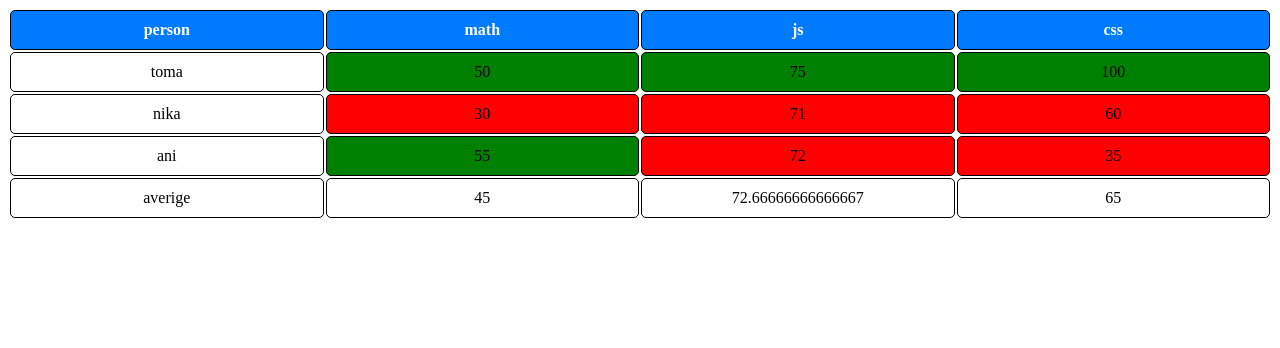
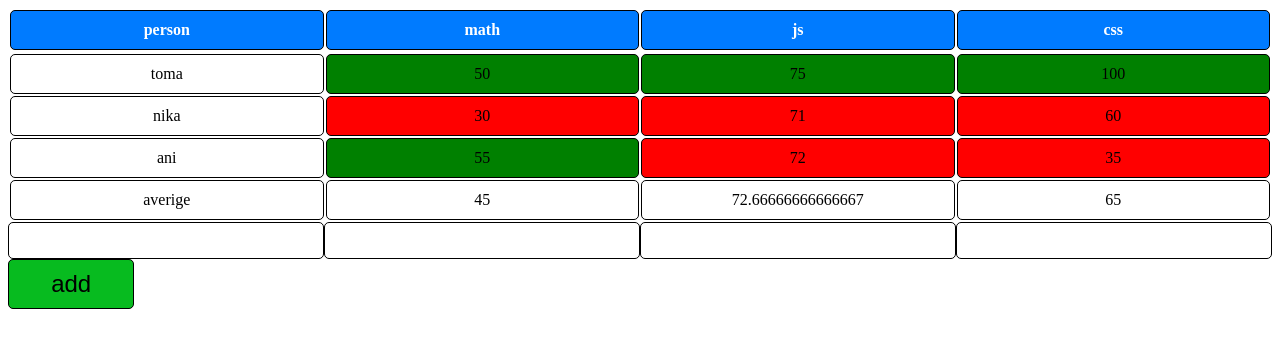
Before and after one commit to jabishvili27/js-table, a plain HTML site: page index.html in a window 1280 px wide. Drawn offline with Linux system fonts and the light colour scheme.

Commit message:
Add files via upload

```diff
--- a/index.html
+++ b/index.html
@@ -7,14 +7,31 @@
 </head>
 
 <body>
-    <table class="table">
+    <table>
+
         <tr>
             <th> person </th>
             <th> math </th>
             <th> js </th>
             <th> css </th>
-        </tr>
+
+                </tr>
+
     </table>
+    <table class="table">
+
+
+
+    </table>
+    <form class="add">
+        <input class="add0" id="add1" type="text">
+        <input class="add0" id="add2" type="text">
+        <input class="add0" id="add3" type="text">
+        <input class="add0" id="add4" type="text">
+
+    </form>
+    <button onclick="myfunction()" class="butt"> add</button>
+
     <script src="./main.js"></script>
 </body>
 
--- a/main.js
+++ b/main.js
@@ -13,6 +13,9 @@ let person = [
   },
 ];
 const table = document.querySelector(".table");
+function addTable(){
+
+
 for (let i = 0; i < person.length; i++) {
   let row = document.createElement("tr");
   let name = document.createElement("td");
@@ -91,3 +94,25 @@ for (var i = 0; i < person.length; i++) {
     document.querySelector(`.css${i}`).style.backgroundColor = "green";
   }
 }
+}
+addTable();
+let add1=document.querySelector("#add1");
+let add2=document.querySelector("#add2");
+let add3=document.querySelector("#add3");
+let add4=document.querySelector("#add4");
+let butt=document.querySelector(".butt");
+
+function myfunction(){
+  var obj ={
+    name:add1.value,
+    score:[parseInt(add2.value),parseInt(add3.value),parseInt(add4.value)]
+  }
+  person.push(obj);
+  console.log(person);
+  table.innerHTML="";
+  addTable();
+  add1.value="";
+  add2.value="";
+  add3.value="";
+  add4.value="";
+}
--- a/style.css
+++ b/style.css
@@ -11,6 +11,17 @@ th {
   border: 1px #000000 solid;
   border-radius: 5px;
 }
+.add{
+  display: flex;
+  width:100%;
+
+}
+.add0{
+  width: 25%;
+  padding: 10px;
+  border: 1px #000000 solid;
+  border-radius: 5px;
+}
 
 td {
   width: 25%;
@@ -18,3 +29,13 @@ td {
   border: 1px #000000 solid;
   border-radius: 5px;
 }
+.butt{
+  width: 10%;
+  padding: 10px;
+  border: 1px #000000 solid;
+  border-radius: 5px;
+  background-color: rgb(7, 187, 31);
+  font-size: 1.5em;
+  cursor: pointer;
+
+}
```
